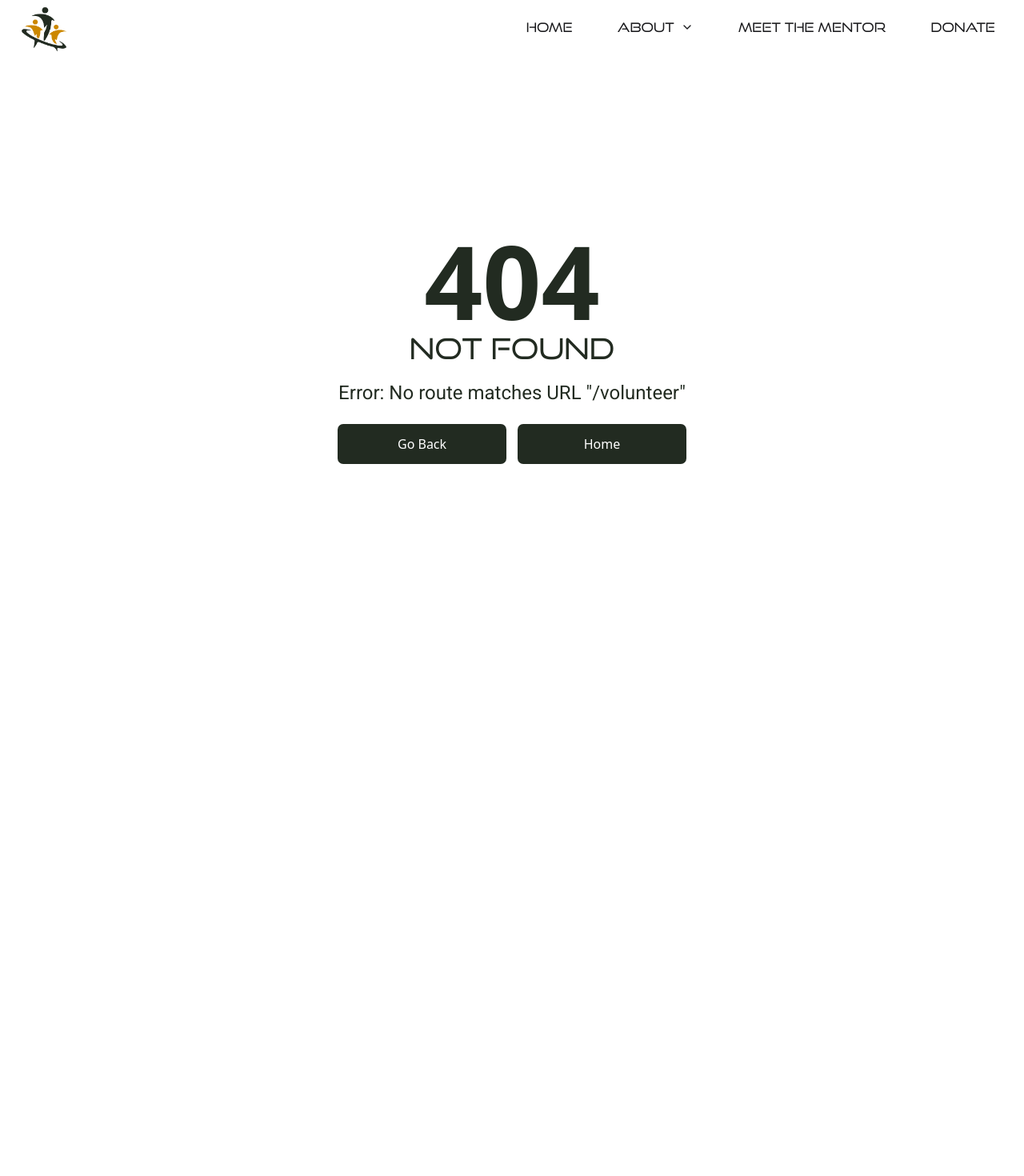
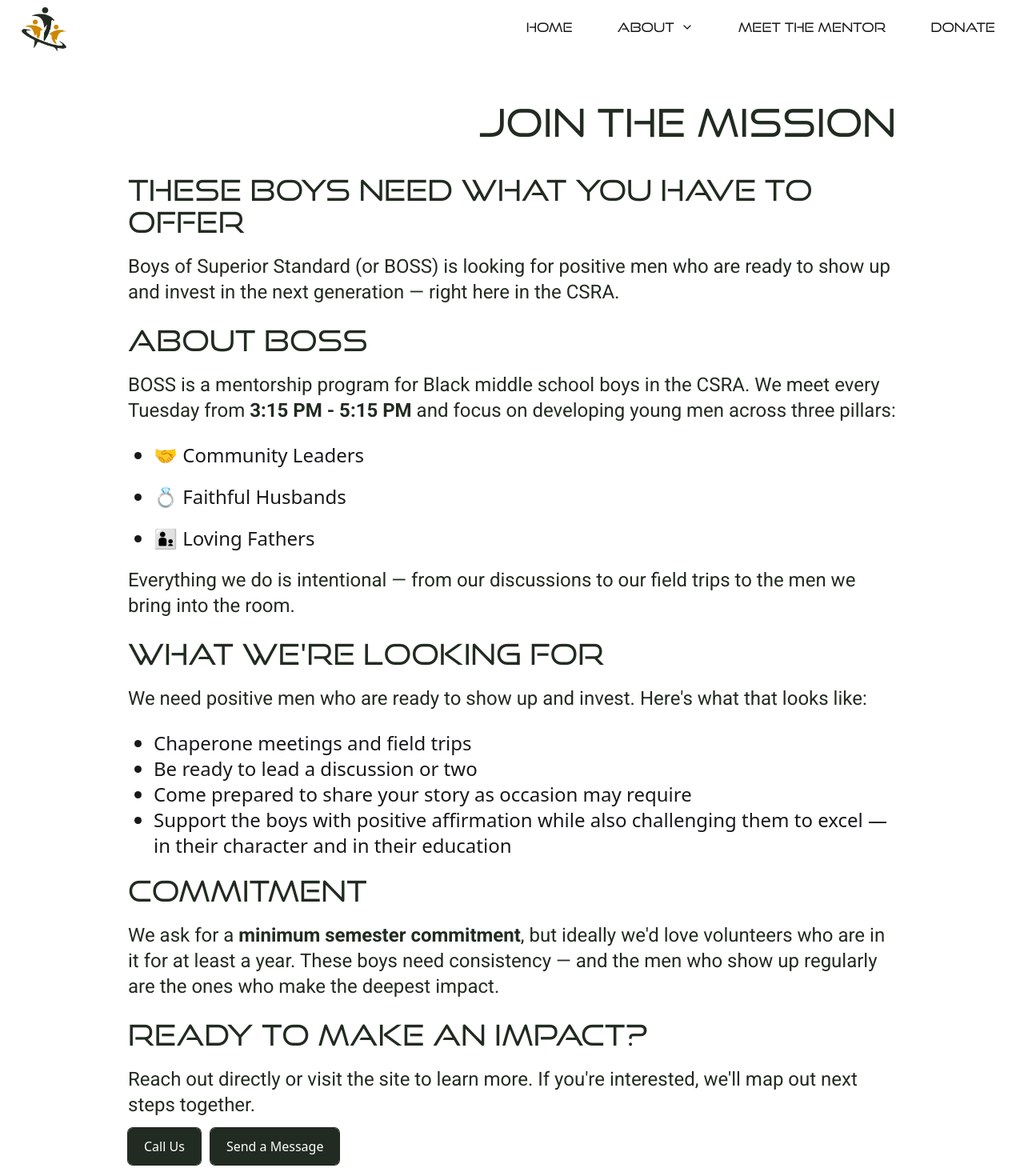
Before and after one commit to drethedevjs/boss-boys, a React (Vite) app: page /volunteer in a window 1280 px wide. Before the commit this address had no page. Shown: the part 20-1490 px from the top of the page at 80% size. Before the commit the page ends 800 px from the top, so only its background shows below. Built offline with nearby package versions, Linux system fonts and the light colour scheme.

Commit message:
Added volunteer page.

```diff
--- a/src/main.tsx
+++ b/src/main.tsx
@@ -16,6 +16,7 @@ import { LovingFathers } from "./pages/LovingFathers";
 import { MeetTheMentor } from "./pages/MeetTheMentor";
 import { MissionVision } from "./pages/MissionVision";
 import { Pledge } from "./pages/Pledge";
+import { Volunteer } from "./pages/Volunteer";
 import { WeeklyRhythm } from "./pages/WeeklyRhythm";
 
 const scrollMiddleware = () => {
@@ -48,6 +49,10 @@ const router = createBrowserRouter([
       {
         path: "brand",
         element: <Brand />
+      },
+      {
+        path: "volunteer",
+        element: <Volunteer />
       },
       {
         path: "meet-the-mentor",
--- /dev/null
+++ b/src/pages/Volunteer.tsx
@@ -0,0 +1,127 @@
+import { NavLink } from "react-router";
+import { BossPage } from "../components/BossPage";
+
+export const Volunteer = () => {
+  const pillars = [
+    {
+      icon: "🤝",
+      title: "Community Leaders",
+      path: "/pillar/community-leaders"
+    },
+    {
+      icon: "💍",
+      title: "Faithful Husbands",
+      path: "/pillar/faithful-husbands"
+    },
+    { icon: "👨‍👦", title: "Loving Fathers", path: "/pillar/loving-fathers" }
+  ];
+
+  const responsibilities = [
+    "Chaperone meetings and field trips",
+    "Be ready to lead a discussion or two",
+    "Come prepared to share your story as occasion may require",
+    "Support the boys with positive affirmation while also challenging them to excel — in their character and in their education"
+  ];
+  return (
+    <BossPage>
+      {/* <!-- Hero --> */}
+      <section className="volunteer-hero">
+        <h1 className="page-header">Join the Mission</h1>
+        <h2>These Boys Need What You Have to Offer</h2>
+        <p className="volunteer-sub">
+          Boys of Superior Standard (or BOSS) is looking for positive men who
+          are ready to show up and invest in the next generation — right here in
+          the CSRA.
+        </p>
+      </section>
+
+      {/* <!-- About BOSS --> */}
+      <section className="volunteer-section">
+        <h2 className="section-title">About BOSS</h2>
+        <p className="section-body">
+          BOSS is a mentorship program for Black middle school boys in the CSRA.
+          We meet every Tuesday from
+          <strong> 3:15 PM - 5:15 PM</strong> and focus on developing young men
+          across three pillars:
+        </p>
+        <div className="pillars-grid">
+          {pillars.map(pillar => {
+            return (
+              <ul
+                className="ml-8 text-base lg:text-2xl mb-5 list-disc"
+                key={pillar.title}
+              >
+                <NavLink to={pillar.path}>
+                  <li className="pillar-label">
+                    <span className="pillar-icon">{pillar.icon}</span>{" "}
+                    {pillar.title}
+                  </li>
+                </NavLink>
+              </ul>
+            );
+          })}
+        </div>
+        <p className="section-body">
+          Everything we do is intentional — from our discussions to our field
+          trips to the men we bring into the room.
+        </p>
+      </section>
+
+      {/* <!-- Divider --> */}
+      <div className="gold-divider" />
+
+      {/* <!-- What We're Looking For --> */}
+      <section className="volunteer-section">
+        <h2 className="section-title">What We're Looking For</h2>
+        <p className="section-body">
+          We need positive men who are ready to show up and invest. Here's what
+          that looks like:
+        </p>
+        <ul className="ml-8 text-base lg:text-2xl mb-5 list-disc">
+          {responsibilities.map(item => {
+            return (
+              <li key={item}>
+                <span className="bullet" />
+                {item}
+              </li>
+            );
+          })}
+        </ul>
+      </section>
+
+      {/* <!-- Divider --> */}
+      <div className="gold-divider" />
+
+      {/* <!-- Commitment --> */}
+      <section className="volunteer-section commitment-block">
+        <h2 className="section-title">Commitment</h2>
+        <p className="section-body">
+          We ask for a <strong>minimum semester commitment</strong>, but ideally
+          we'd love volunteers who are in it for at least a year. These boys
+          need consistency — and the men who show up regularly are the ones who
+          make the deepest impact.
+        </p>
+      </section>
+
+      {/* <!-- CTA --> */}
+      <section className="volunteer-cta">
+        <h2 className="cta-heading">Ready to Make an Impact?</h2>
+        <p className="cta-sub">
+          Reach out directly or visit the site to learn more. If you're
+          interested, we'll map out next steps together.
+        </p>
+        <div className="space-x-3">
+          <a href="tel:+17064263022" className="boss-btn boss-btn-green">
+            Call Us
+          </a>
+          <a
+            href="mailto:info@bossboys.group"
+            className="boss-btn boss-btn-green"
+          >
+            Send a Message
+          </a>
+        </div>
+      </section>
+    </BossPage>
+  );
+};
```
